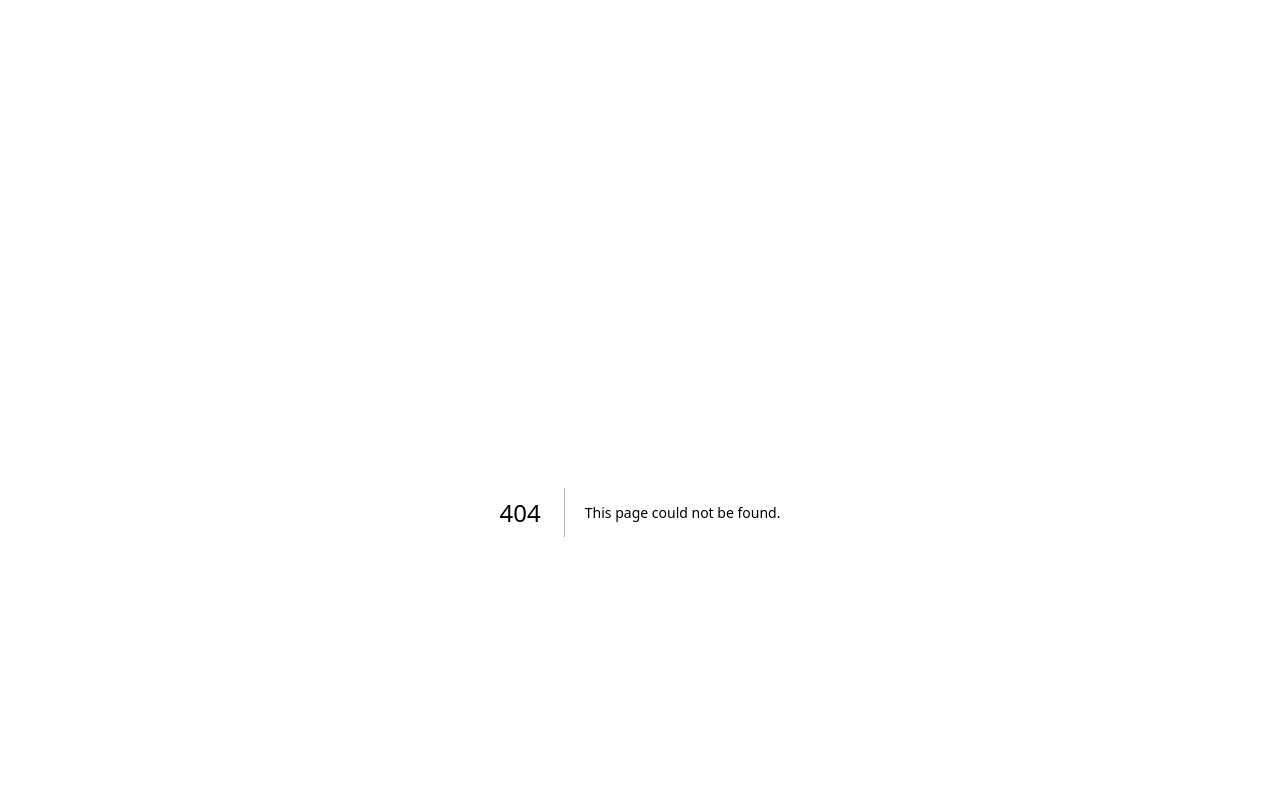
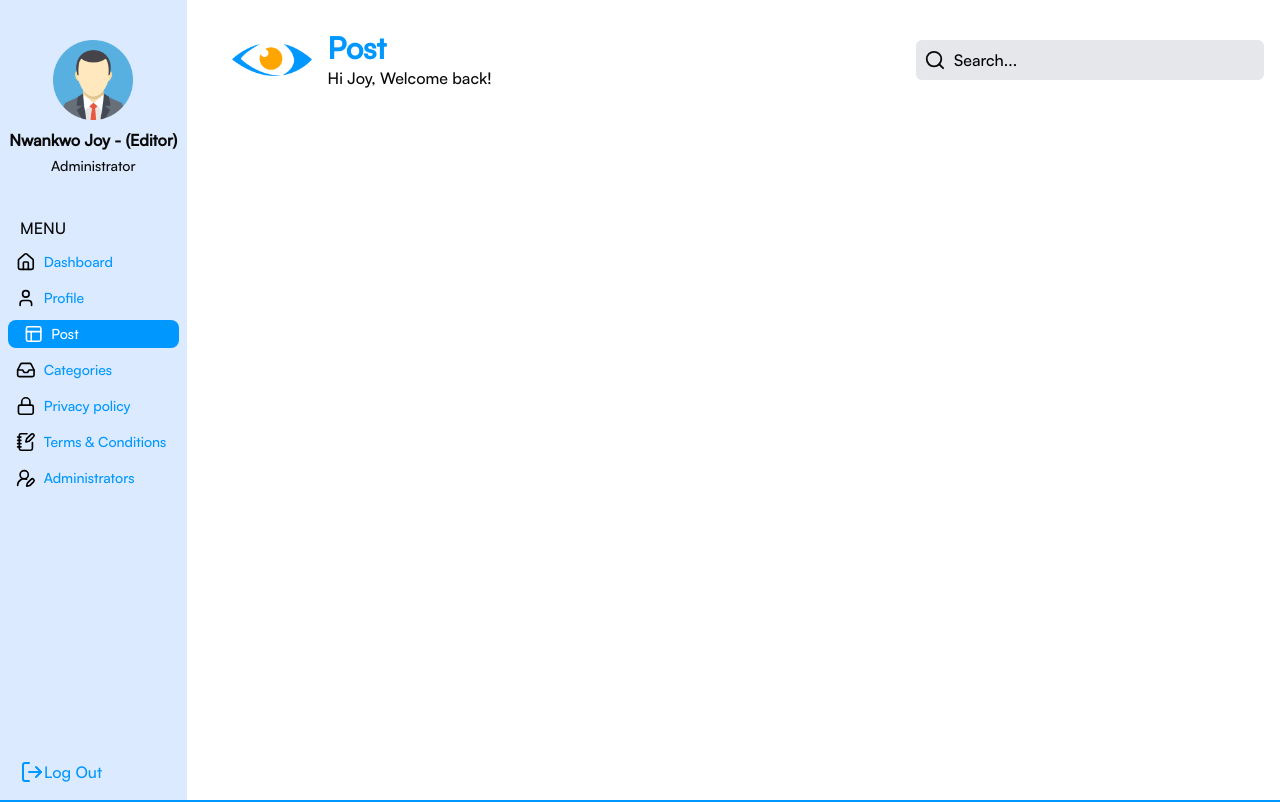
Before and after one commit to Austinobravo/seep, a Next.js app: page /admin/post in a window 1280 px wide. Before the commit this address had no page. Shown: the top 802 px of the page. Built offline with nearby package versions, Linux system fonts and the light colour scheme.

Commit message:
Upgraded lucide react and added the empty admin pages

```diff
--- /dev/null
+++ b/app/(admin)/admin/_components/AdminNav.tsx
@@ -0,0 +1,26 @@
+import { Search } from 'lucide-react'
+import Image from 'next/image'
+import React from 'react'
+type Props = {
+    title: string
+    user?: string
+}
+const AdminNav = ({title, user} : Props) => {
+  return (
+    <div className='flex justify-between items-center py-5 px-4'>
+        <div className='flex items-center w-full gap-x-4'>
+            <Image src={`/images/logo.png`} width={500} height={500} alt='Logo' className='size-20 object-contain'/>
+            <div className=''>
+                <h3 className='text-3xl seep-text-color font-semibold'>{title}</h3>
+                <h4>Hi {user ? user : 'Chief'}, Welcome back!</h4>
+            </div>
+        </div>
+        <div className='bg-gray-200 flex rounded-md size-fit py-2 w-full basis-2/4 px-2 gap-2'>
+            <Search/>
+            <input type='text' placeholder='Search...' className='bg-inherit placeholder:text-black rounded-lg w-full !outline-0 outline-none ring-0 ' />
+        </div>
+    </div>
+  )
+}
+
+export default AdminNav
--- a/app/(admin)/admin/_components/AdminSidebar.tsx
+++ b/app/(admin)/admin/_components/AdminSidebar.tsx
@@ -1,7 +1,7 @@
 "use client"
 import { useAdminNavigation } from '@/hooks/useAdminNavigation'
 // import { FontAwesomeIcon } from '@fortawesome/react-fontawesome'
-import { ChevronDown, ChevronUp, LogOut } from 'lucide-react'
+import { ChevronDown, ChevronUp, LogOut, PanelRight } from 'lucide-react'
 import Image from 'next/image'
 import Link from 'next/link'
 import React from 'react'
@@ -10,6 +10,7 @@ const AdminSidebar = () => {
     const paths = useAdminNavigation()
     const [currentPath,  setCurrentPath] = React.useState<string>("")
     const [isCurrentPathToggled,  setIsCurrentPathToggled] = React.useState<boolean>(false)
+    const [isSidebarToggled,  setIsSidebarToggled] = React.useState<boolean>(false)
 
     const setCurrent = (value:string) => {
         setIsCurrentPathToggled(!isCurrentPathToggled)
@@ -17,7 +18,8 @@ const AdminSidebar = () => {
 
     }
   return (
-        <section className='space-y-3 py-4  bg-blue-100 h-screen pt-10 relative'>
+    <div className='flex'>
+        <section className={`sm:block ${isSidebarToggled ? '' : "hidden"} space-y-3 py-4  bg-blue-100 h-screen pt-10 relative`}>
             <div className='flex flex-col items-center justify-center pb-7'>
                 <Image src={`/images/avatar.webp`} width={500} height={500} alt='avatar' className='size-20'/>
                 <h3 className='pt-2 pb-1 font-semibold'>Nwankwo Joy - (Editor)</h3>
@@ -32,8 +34,8 @@ const AdminSidebar = () => {
                             <div key={path.name} className={`flex flex-col ${path.active && "seep-bg-color rounded-lg !text-white mx-2"} seep-text-color `}>
                                 <div className={`flex items-center gap-2 px-4`}>
                                     <Icon className={`${path.active && "text-white" } text-black size-6 `}/>
-                                    <Link href={path.href} className='flex items-center justify-between w-full' onClick={(event)=> {path.children && event.preventDefault(), setCurrent(path.name)}}>
-                                        <span className='py-1'>{path.name}</span>
+                                    <Link href={`/admin/${path.href}`} className='flex items-center justify-between w-full' onClick={(event)=> {path.children && event.preventDefault(), setCurrent(path.name)}}>
+                                        <span className='py-1 text-sm'>{path.name}</span>
                                         {path.children && path.children &&
                                             <div>
                                                 {isCurrentPathToggled && currentPath === path.name ?
@@ -75,6 +77,11 @@ const AdminSidebar = () => {
 
         </section>
 
+        <section className='sm:hidden'>
+            <PanelRight onClick={() => setIsSidebarToggled(!isSidebarToggled)}/>
+        </section>
+    </div>
+
   )
 }
 
--- /dev/null
+++ b/app/(admin)/admin/admins/page.tsx
@@ -0,0 +1,14 @@
+import React from 'react'
+import AdminNav from '../_components/AdminNav'
+
+const AdminsPage = () => {
+  return (
+    <div>
+        <AdminNav title='Administrators' user='Joy'/>
+
+
+    </div>
+  )
+}
+
+export default AdminsPage
--- /dev/null
+++ b/app/(admin)/admin/category/page.tsx
@@ -0,0 +1,14 @@
+import React from 'react'
+import AdminNav from '../_components/AdminNav'
+
+const CategoryPage = () => {
+  return (
+    <div>
+        <AdminNav title='Category' user='Joy'/>
+
+
+    </div>
+  )
+}
+
+export default CategoryPage
--- a/app/(admin)/admin/layout.tsx
+++ b/app/(admin)/admin/layout.tsx
@@ -3,11 +3,11 @@ import AdminSidebar from './_components/AdminSidebar'
 
 const AdminLayout = ({children}: {children:React.ReactNode}) => {
   return (
-    <div className='flex -mt-28 h-screen'>
-        <aside className='w-52 sm:block hidden'>
+    <div className='flex -mt-28 h-screen gap-4'>
+        <aside className='w-60 '>
             <AdminSidebar/>
         </aside>
-        <div>
+        <div className='w-full'>
             {children}
         </div>
 
--- a/app/(admin)/admin/page.tsx
+++ b/app/(admin)/admin/page.tsx
@@ -1,8 +1,11 @@
 import React from 'react'
+import AdminNav from './_components/AdminNav'
 
 const DashboardPage = () => {
   return (
     <div>
+        <AdminNav title='Dashboard' user='Joy'/>
+
 
     </div>
   )
--- /dev/null
+++ b/app/(admin)/admin/post/page.tsx
@@ -0,0 +1,14 @@
+import React from 'react'
+import AdminNav from '../_components/AdminNav'
+
+const PostPage = () => {
+  return (
+    <div>
+        <AdminNav title='Post' user='Joy'/>
+
+
+    </div>
+  )
+}
+
+export default PostPage
--- /dev/null
+++ b/app/(admin)/admin/privacy-policy/page.tsx
@@ -0,0 +1,13 @@
+import React from 'react'
+import AdminNav from '../_components/AdminNav'
+
+const PrivacyPolicyPage = () => {
+  return (
+    <div>
+        <AdminNav title='Privacy Policy' user='Joy'/>
+
+    </div>
+  )
+}
+
+export default PrivacyPolicyPage
--- /dev/null
+++ b/app/(admin)/admin/profile/page.tsx
@@ -0,0 +1,14 @@
+import React from 'react'
+import AdminNav from '../_components/AdminNav'
+
+const ProfilePage = () => {
+  return (
+    <div>
+        <AdminNav title='Profile' user=''/>
+
+
+    </div>
+  )
+}
+
+export default ProfilePage
--- /dev/null
+++ b/app/(admin)/admin/terms-and-conditions/page.tsx
@@ -0,0 +1,14 @@
+import React from 'react'
+import AdminNav from '../_components/AdminNav'
+
+const TermsAndConditionsPage = () => {
+  return (
+    <div>
+        <AdminNav title='Terms and Conditions' user=''/>
+
+
+    </div>
+  )
+}
+
+export default TermsAndConditionsPage
--- a/hooks/useAdminNavigation.tsx
+++ b/hooks/useAdminNavigation.tsx
@@ -1,6 +1,6 @@
 // import { faDashboard, faPodcast } from "@fortawesome/free-solid-svg-icons"
 import { usePathname } from "next/navigation"
-import {  Inbox, LayoutPanelTop, Lock, LucideIcon, NotebookPen, User} from 'lucide-react'
+import {  House, Inbox, LayoutPanelTop, Lock, LucideIcon, NotebookPen, PanelsTopLeft, User, UserRoundPen} from 'lucide-react'
 import React from "react"
 
 type navLinksTypes = ({
@@ -26,15 +26,15 @@ export const useAdminNavigation = () => {
     const navLinks:navLinksTypes = React.useMemo(() => [
         {
             name: "Dashboard",
-            href: "/dashboard",
+            href: "",
             active: pathname === '/admin',
-            // icon: House
-            icon: User,
+            icon: House,
+            // icon: User,
 
         },
         {
             name: "Profile",
-            href: "/profile",
+            href: "profile",
             active: pathname.includes("/profile"),
             icon: User,
 
@@ -43,36 +43,35 @@ export const useAdminNavigation = () => {
             name: "Post",
             href: "/post",
             active: pathname.includes("/post"),
-            icon: LayoutPanelTop,
+            icon: PanelsTopLeft,
 
         },
         {
             name: "Categories",
-            href: "/categories",
-            active: pathname.includes("/categories"),
+            href: "category",
+            active: pathname.includes("/category"),
             icon: Inbox,
 
         },
         {
             name: "Privacy policy",
-            href: "/privacy-policy",
+            href: "privacy-policy",
             active: pathname.includes("/privacy-policy"),
             icon: Lock,
 
         },
         {
             name: "Terms & Conditions",
-            href: "/terms-and-conditions",
+            href: "terms-and-conditions",
             active: pathname.includes("/terms-and-conditions"),
             icon: NotebookPen,
 
         },
         {
             name: "Administrators",
-            href: "/admins",
+            href: "admins",
             active: pathname.includes("/admins"),
-            icon: NotebookPen,
-            // icon: UserRoundPen,
+            icon: UserRoundPen,
 
         },
 
--- a/package.json
+++ b/package.json
@@ -18,7 +18,7 @@
     "axios": "^1.6.8",
     "class-variance-authority": "^0.7.0",
     "clsx": "^2.1.1",
-    "lucide-react": "^0.350.0",
+    "lucide-react": "^0.469.0",
     "next": "14.1.3",
     "next-themes": "^0.3.0",
     "prisma": "^5.21.1",
```
Also changed, not shown: 1 other file (tests, documents, lock files or other folders).
